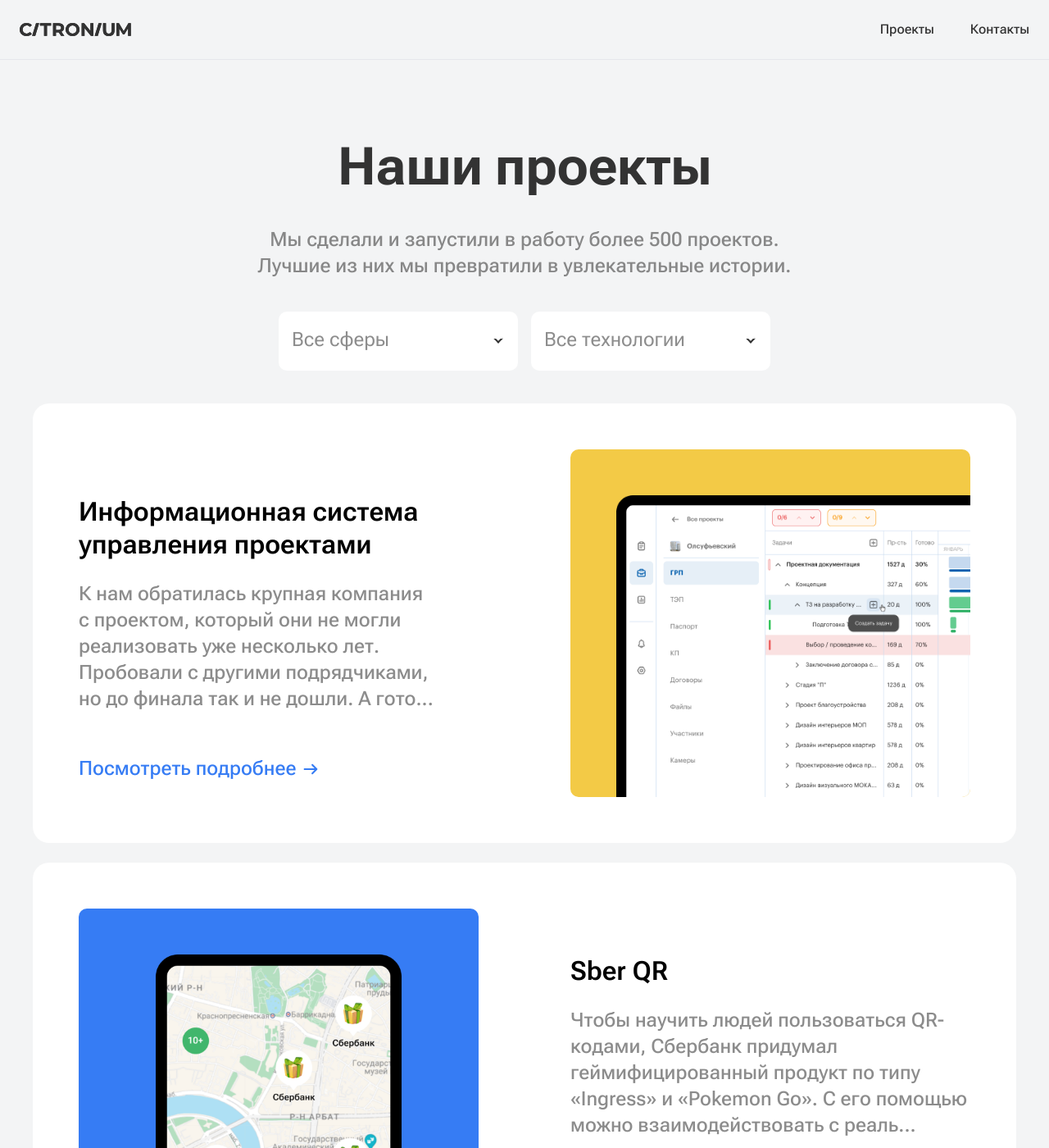
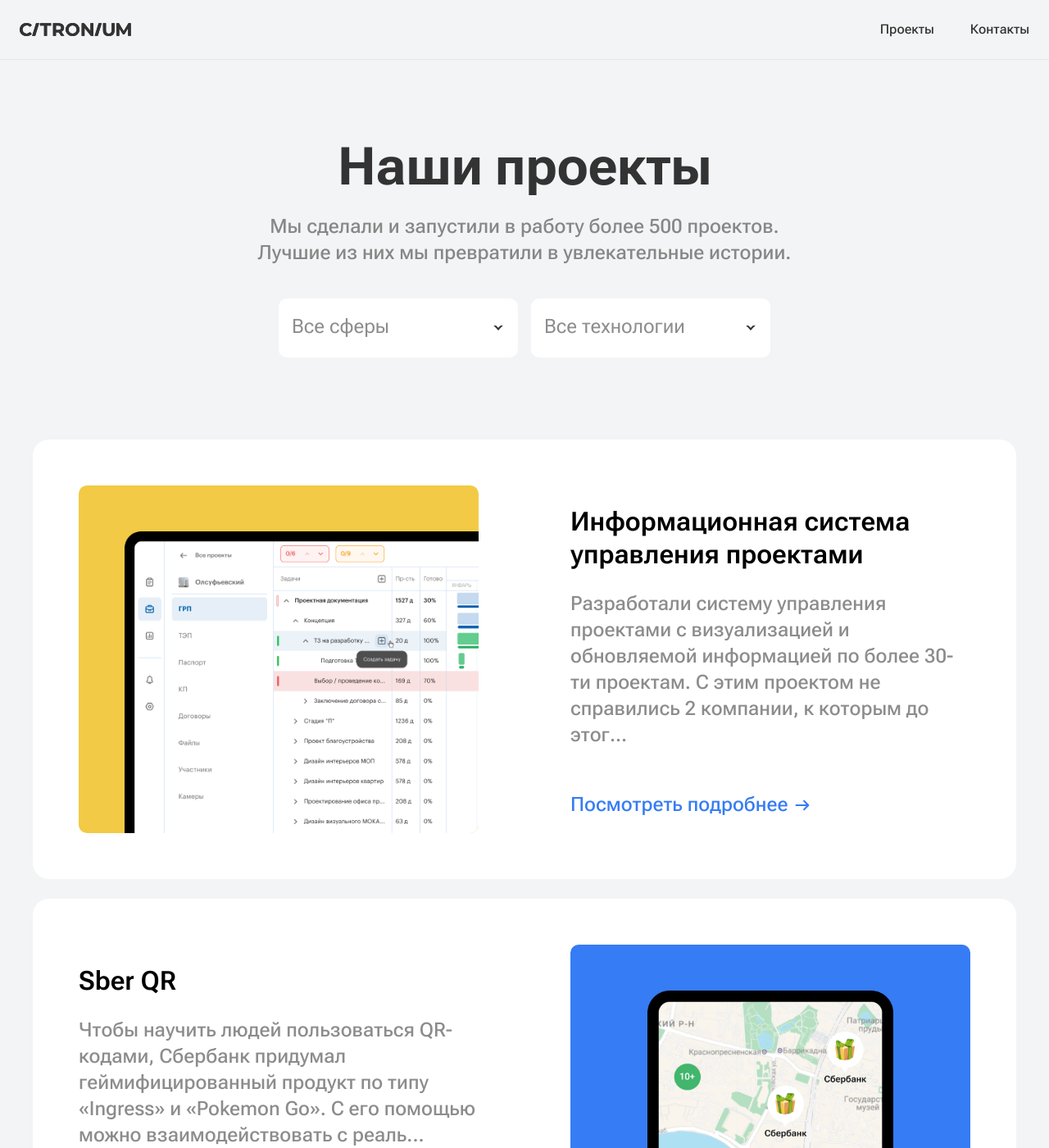
Before and after one commit to Citronium/citronium-landing-en, a Jekyll site: the page built from projects.html, in a window 1280 px wide and 1400 px high. Shown: the whole window at 82% size. Built offline with Jekyll 4.4.1, drawn with Linux system fonts in a browser that asks for light colours.

Commit message:
fixes for LC-8

```diff
--- a/_includes/projects/top-content.html
+++ /dev/null
@@ -1,6 +0,0 @@
-<div class="flex-container">
-    <h1 class="h1 projects__title">Наши проекты</h1>
-    <p class="projects__descr">
-        Мы сделали и запустили в работу более 500 проектов. Лучшие из них мы превратили в увлекательные истории.
-    </p>
-</div>
--- a/_posts/2022-07-03-isup.md
+++ b/_posts/2022-07-03-isup.md
@@ -3,7 +3,7 @@ layout: project
 permalink: project/isup/
 id: 1
 title: Информационная система управления проектами
-description: К нам обратилась крупная компания с проектом, который они не могли реализовать уже несколько лет. Пробовали с другими подрядчиками, но до финала так и не дошли. А готовые решения ИСУП не подходили, потому, что у большинства крупных компаний свои особенности
+description: Разработали систему управления проектами с визуализацией и обновляемой информацией по более 30-ти проектам. С этим проектом не справились 2 компании, к которым до этого обращался заказчик.
 prev_image: '/assets/img/projects/prev/isup.png'
 prev_position: right
 prev_background: '#F3CA46'
--- a/_sass/_contacts.scss
+++ b/_sass/_contacts.scss
@@ -24,18 +24,13 @@
     &-content {
         display: flex;
         flex-direction: row;
-        margin-top: 80px;
+        margin-top: 40px;
         @media (max-width: 960px) {
             flex-direction: column-reverse;
         }
-        @media (max-width: 640px) {
-            margin-top: 56px;
-        }
+
         @media (max-width: 390px) {
-            margin-top: 40px;
-        }
-        @media (max-width: 320px) {
-            margin-top: 32px;
+            margin-top: 24px;
         }
     }
     &__left {
--- a/_sass/_footer.scss
+++ b/_sass/_footer.scss
@@ -119,5 +119,10 @@
         text-align: center;
         color: var(--color-white);
         opacity: 0.56;
+
+        @media (max-width: 640px) {
+            font-size: 14px;
+            line-height: 20px;
+        }
     }
 }
--- a/_sass/_projects.scss
+++ b/_sass/_projects.scss
@@ -19,7 +19,7 @@
         text-align: center;
         color: var(--color-dark);
         opacity: 0.56;
-        margin-top: 40px;
+        margin-top: 24px;
         max-width: 671px;
 
         @media (max-width: 640px) {
@@ -60,7 +60,15 @@
         display: flex;
         flex-direction: column;
         width: 100%;
-        margin-top: calc(40px - 24px);
+        margin-top: calc(100px - 24px);
+
+        @media (max-width: 640px) {
+            margin-top: calc(80px - 16px);
+        }
+
+        @media (max-width: 390px) {
+            margin-top: calc(40px - 16px);
+        }
     }
     &__item {
         display: flex;
@@ -112,7 +120,7 @@
             }
         }
         &-title {
-            margin-top: 56px;
+            margin-top: 24px;
 
             @media (max-width: 960px) {
                 margin-top: 0;
@@ -132,7 +140,8 @@
                 line-height: 24px;
             }
 
-            @media (max-width: 390px) {}
+            @media (max-width: 390px) {
+            }
         }
         &-link {
             margin-top: 56px;
@@ -141,7 +150,8 @@
                 margin-top: 42px;
             }
 
-            @media (max-width: 390px) {}
+            @media (max-width: 390px) {
+            }
         }
         &-img {
             width: 50%;
@@ -306,6 +316,12 @@
             font-size: 16px;
             line-height: 24px;
         }
+
+        @media (max-width: 390px) {
+            font-size: 14px;
+            line-height: 20px;
+            padding: 22px 16px;
+        }
     }
     &__options {
         opacity: 0;
--- a/projects.html
+++ b/projects.html
@@ -5,15 +5,20 @@ layout: default
 <main>
     <div class="projects">
         <div class="container">
-            {%- include projects/top-content.html -%}
+            <div class="flex-container">
+                <h1 class="h1 projects__title">Наши проекты</h1>
+                <p class="projects__descr">
+                    Мы сделали и запустили в работу более 500 проектов. Лучшие из них мы превратили в увлекательные истории.
+                </p>
+            </div>
             {%- include projects/filters.html -%}
             <div class="projects-list">
                 {% for project in site.posts %}
                     {% assign mod = forloop.index | modulo: 2 %}
                     {% if mod == 0 %}
+                        {% assign itemClass = "projects__item" %}
+                    {% else %}
                         {% assign itemClass = "projects__item projects__item--reverse" %}
-                    {% else %}
-                        {% assign itemClass = "projects__item" %}
                     {% endif %}
                         <div id="{{project.id}}" class="{{ itemClass }}">
                             <div class="projects__item-content ">
```
